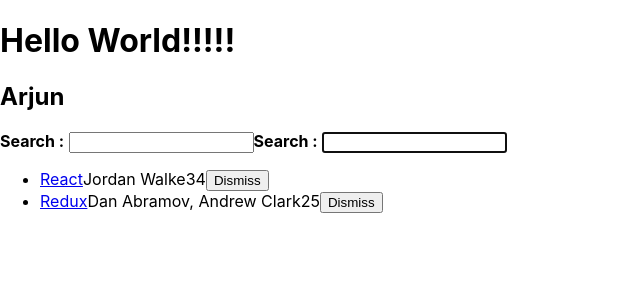
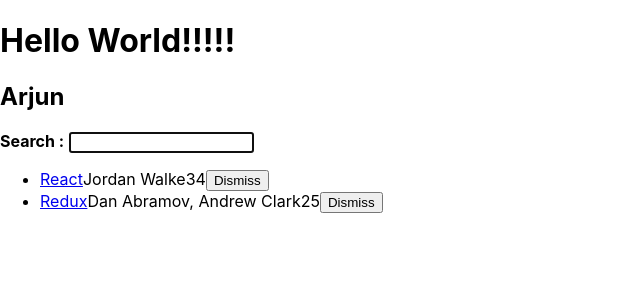
Before and after one commit to letsmailarjunmurali/React_Bunch, a React (Create React App) app in the folder RoadToReact/hacker-stories/: page / in a window 1280 px wide. Shown: the top 300 px of the page, without its empty margins (0-640 px from the left). Built offline with nearby package versions, Linux system fonts and the light colour scheme.

Commit message:
react_asynchronous_data

```diff
--- a/RoadToReact/hacker-stories/src/App.js
+++ b/RoadToReact/hacker-stories/src/App.js
@@ -38,8 +38,21 @@
 const App = () => {
   console.log("App renders");
 
-  const [stories, setStories] = React.useState(initialStories);
+  const [stories, setStories] = React.useState([]);
   const [searchTerm, setSearchTerm] = useSemiPersistentState("search", "");
+
+  React.useEffect(() => {
+    getAsyncStories().then((result) => {
+      setStories(result.data.stories);
+    });
+  }, []);
+
+  const getAsyncStories = () =>
+    new Promise(
+      (resolve) => setTimeout(resolve({ data: { stories: initialStories } })),
+      3000
+    );
+
   const handleRemoveStory = (item) => {
     const newStories = stories.filter(
       (story) => item.objectID !== story.objectID
@@ -49,7 +62,6 @@
 
   const handleSearch = (event) => {
     setSearchTerm(event.target.value);
-    //localStorage.setItem("search", event.target.value); // side effect should not run in handler method since its managing state
   };
 
   const searchedStories = stories.filter(function (story) {
@@ -78,15 +90,6 @@
         value={search}
         onInputChange={onSearch}
         isFocused={true}
-      >
-        <strong>Search :</strong>
-      </InputWithLabel>
-      <InputWithLabel
-        id="search"
-        label="Search"
-        value={search}
-        isFocused={true}
-        onInputChange={onSearch}
       >
         <strong>Search :</strong>
       </InputWithLabel>
@@ -143,10 +146,6 @@
 };
 
 const Item = ({ item, onRemoveItem }) => {
-  // const handleRemoveItem = () => {
-  //   onRemoveItem(item);
-  // };
-
   return (
     <>
       <li>
```
